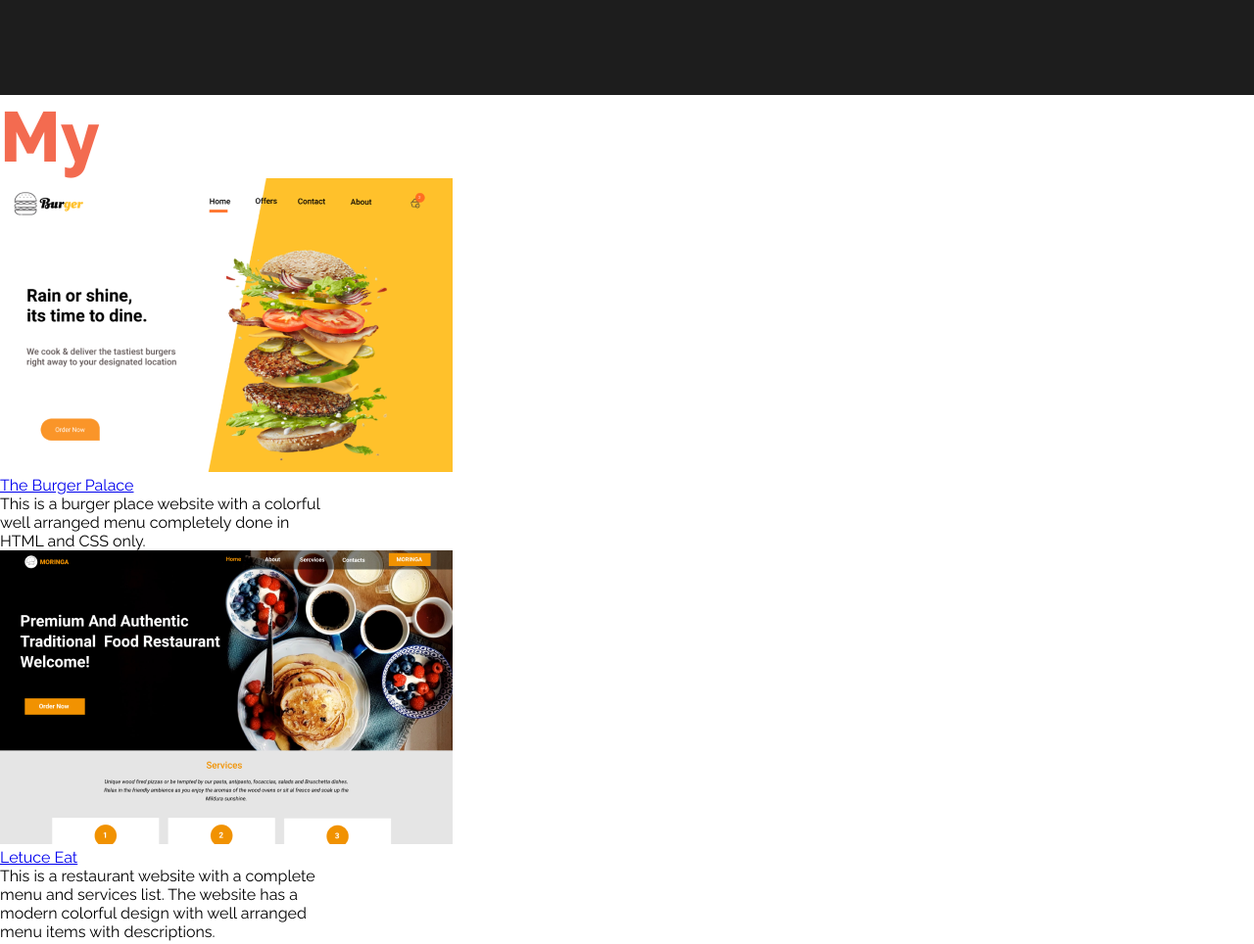
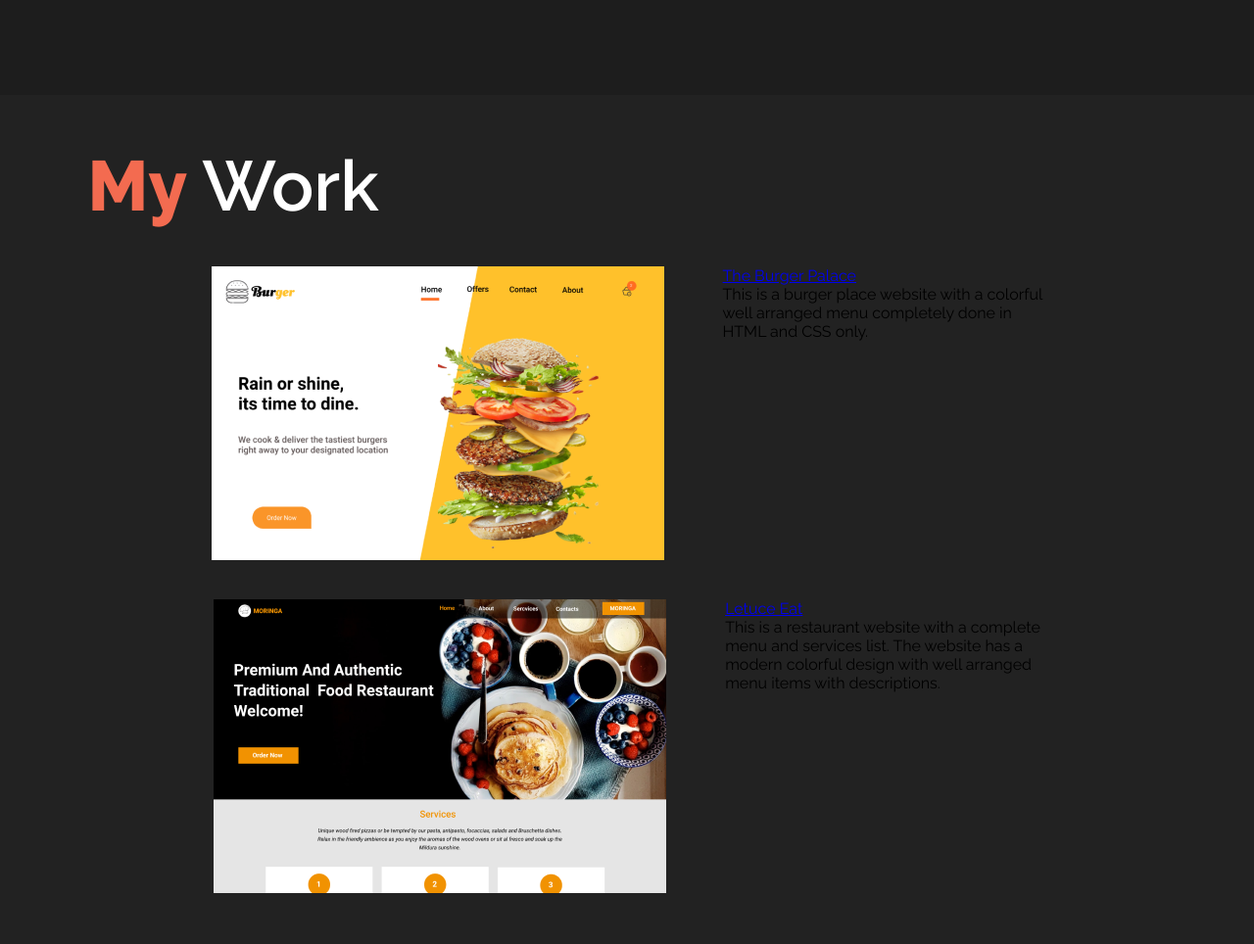
Before and after one commit to mururi/portfolio, a plain HTML site: page index.html in a window 1280 px wide. Shown: the part 1975-2939 px from the top of the page at 98% size. Drawn offline with Linux system fonts and the light colour scheme.

Commit message:
Add flex-box on work items

```diff
--- a/style.css
+++ b/style.css
@@ -117,3 +117,23 @@ h2 span {
   font-size: 20px;
   line-height: 23px;
 }
+
+/*My Work Styling*/
+#works {
+  min-height: 100vh;
+  background-color: #222;
+  padding: 50px 7% 50px 7%;
+}
+
+.content-wrapper {
+  margin-left: auto;
+  margin-right: auto;
+}
+.work-item {
+  display: flex;
+  flex-wrap: wrap;
+  justify-content: center;
+  gap: 60px;
+  margin: 40px 0 40px 0;
+
+}
```
